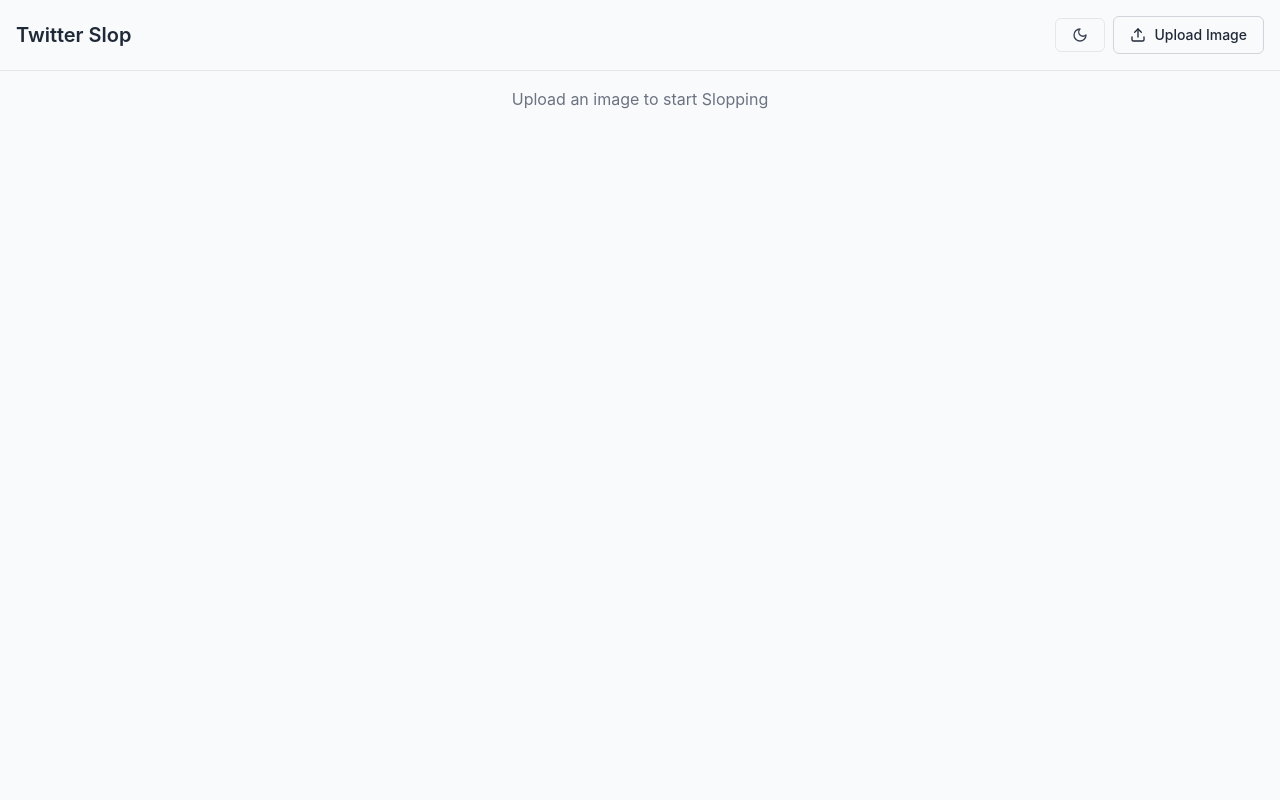
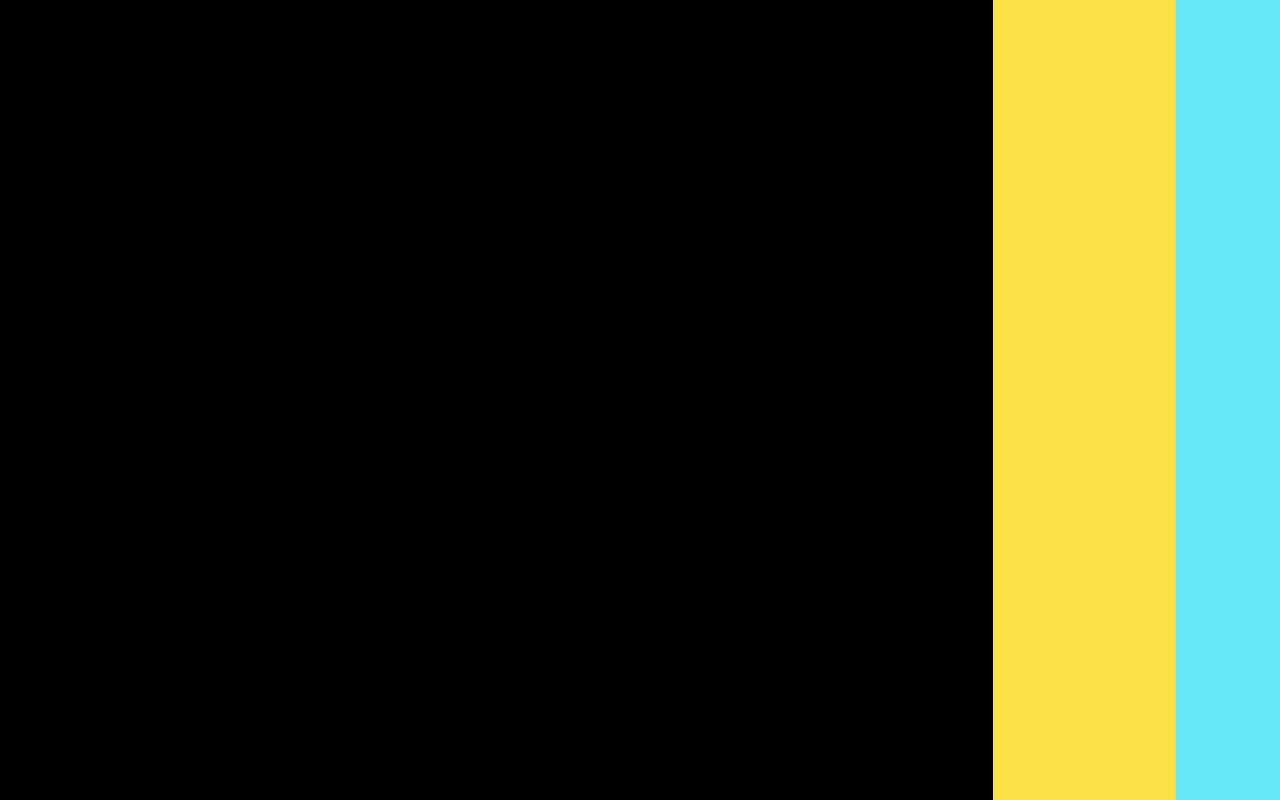
Before and after one commit to benbroks/personalized_twitter, a React (Create React App) app in the folder my-react-app/: page / in a window 1280 px wide. Built offline with nearby package versions, Linux system fonts and the light colour scheme.

Commit message:
this is kind of dumb

```diff
--- a/my-react-app/public/index.html
+++ b/my-react-app/public/index.html
@@ -15,6 +15,10 @@
       user's mobile device or desktop. See https://developers.google.com/web/fundamentals/web-app-manifest/
     -->
     <link rel="manifest" href="%PUBLIC_URL%/manifest.json" />
+    <!-- Example: Press Start 2P -->
+    <link rel="preconnect" href="https://fonts.gstatic.com" />
+    <link href="https://fonts.googleapis.com/css2?family=Press+Start+2P&display=swap" rel="stylesheet">
+
     <!--
       Notice the use of %PUBLIC_URL% in the tags above.
       It will be replaced with the URL of the `public` folder during the build.
--- a/my-react-app/src/App.js
+++ b/my-react-app/src/App.js
@@ -3,15 +3,18 @@
 import DarkModeToggle from './components/DarkModeToggle'
 import TweetList from './components/Tweetlist'
 import { Button } from './ui/button'
-import { Upload } from 'lucide-react'
+import { Upload, Loader2 } from 'lucide-react'
 import './App.scss'
+import TVAnimation from './components/TVAnimation'
+
 
 function App() {
   const [tweets, setTweets] = useState([])
-  const [tweetPair, setTweetPair] = useState(null)
+  const [showAnimation, setShowAnimation] = useState(true)
   const [likedTweets, setLikedTweets] = useState([])
   const [dislikedTweets, setDislikedTweets] = useState([])
   const [hasUploadedImage, setHasUploadedImage] = useState(false)
+  const [isUploading, setIsUploading] = useState(false)
   const fileInputRef = useRef(null)
 
   const generateFakeTweet = async () => {
@@ -30,6 +33,10 @@
     }
   }
 
+  const handleAnimationComplete = () => {
+    setShowAnimation(false)
+  }
+
   const handleOpenFileDialog = () => {
     fileInputRef.current && fileInputRef.current.click()
   }
@@ -37,6 +44,8 @@
   const handleFileUpload = async (event) => {
     const file = event.target.files[0]
     if (!file) return
+
+    setIsUploading(true)
 
     const formData = new FormData()
     formData.append('file', file)
@@ -51,10 +60,11 @@
       }
       const data = await response.json()
       console.log('Upload successful', data)
-      // When the image uploads successfully, update our flag.
       setHasUploadedImage(true)
     } catch (error) {
       console.error('Error uploading file:', error)
+    } finally {
+      setIsUploading(false)
     }
   }
 
@@ -86,6 +96,8 @@
 
   return (
     <ThemeProvider>
+      {showAnimation && <TVAnimation onAnimationComplete={handleAnimationComplete} />}
+
       <div className="font-sans min-h-screen bg-gray-50 dark:bg-neutral-950">
         <header className="flex items-center justify-between border-b p-4 border-gray-200 dark:border-gray-800">
           <h1 className="text-xl font-semibold text-gray-800 dark:text-gray-100">
@@ -103,7 +115,6 @@
               </Button>
             )}
             {!hasUploadedImage && (
-
               <Button
                 variant="outline"
                 onClick={handleOpenFileDialog}
@@ -124,7 +135,12 @@
           </div>
         </header>
         <main className="mx-auto w-full max-w-xl p-4">
-          {hasUploadedImage ? (
+          {isUploading ? (
+            <div className="flex items-center justify-center space-x-2">
+              <Loader2 className="h-6 w-6 animate-spin text-blue-500" />
+              <span className="text-gray-500 dark:text-gray-400">Uploading image...</span>
+            </div>
+          ) : hasUploadedImage ? (
             <TweetList
               tweets={tweets}
               generateFakeTweet={generateFakeTweet}
--- /dev/null
+++ b/my-react-app/src/components/TVAnimation.js
@@ -0,0 +1,57 @@
+import React, { useEffect, useState } from 'react'
+import { cn } from '../lib/utils'
+
+function TVAnimation({ onAnimationComplete }) {
+  const [animationState, setAnimationState] = useState('initial')
+
+  useEffect(() => {
+    // Initial state
+    setTimeout(() => {
+      console.log('Expanding')
+      setAnimationState('expanding')
+    }, 1000)
+
+    // Hold expanded state
+    setTimeout(() => {
+      console.log('Holding')
+      setAnimationState('holding')
+    }, 2000)
+
+    // Start sliding off screen
+    setTimeout(() => {
+      console.log('Separating')
+      setAnimationState('separating')
+    }, 5000)
+
+    // Complete
+    setTimeout(() => {
+      console.log('Complete')
+      setAnimationState('complete')
+      onAnimationComplete()
+    }, 6000)
+  }, [])
+
+  return (
+    <div className={cn(
+      "fixed inset-0 z-50 flex flex-col items-center justify-center bg-black",
+      animationState === 'complete' && 'hidden'
+    )}>
+      <div className={cn(
+        "flex w-full transition-all duration-1000",
+        animationState === 'initial' && 'h-6 opacity-0',
+        (animationState === 'expanding' || animationState === 'holding') && 'h-screen opacity-100',
+        animationState === 'separating' && 'h-screen opacity-100 translate-x-full'
+      )}>
+        <div className="w-1/7 bg-yellow-300" />
+        <div className="w-1/7 bg-cyan-300" />
+        <div className="w-1/7 bg-lime-400" />
+        <div className="w-1/7 bg-fuchsia-500" />
+        <div className="w-1/7 bg-red-500" />
+        <div className="w-1/7 bg-blue-600" />
+        <div className="w-1/7 bg-black" />
+      </div>
+    </div>
+  )
+}
+
+export default TVAnimation
--- a/my-react-app/src/index.css
+++ b/my-react-app/src/index.css
@@ -10,9 +10,9 @@
 
 body {
   margin: 0;
-  font-family: -apple-system, BlinkMacSystemFont, 'Segoe UI', 'Roboto', 'Oxygen',
+  /* font-family: -apple-system, BlinkMacSystemFont, 'Segoe UI', 'Roboto', 'Oxygen',
     'Ubuntu', 'Cantarell', 'Fira Sans', 'Droid Sans', 'Helvetica Neue',
-    sans-serif;
+    sans-serif; */
   -webkit-font-smoothing: antialiased;
   -moz-osx-font-smoothing: grayscale;
 }
--- a/my-react-app/tailwind.config.js
+++ b/my-react-app/tailwind.config.js
@@ -11,9 +11,12 @@
       },
       keyframes: {
         fadeIn: {
-          '0%': { opacity: 0, transform: 'translateY(10px)' },
-          '100%': { opacity: 1, transform: 'translateY(0)' },
+          '0%': { opacity: '0' },
+          '100%': { opacity: '1' },
         },
+      },
+      width: {
+        '1/7': '14.2857143%',
       },
       animation: {
         fadeIn: 'fadeIn 0.3s ease-out',
```
Lines whose indentation alone changed are shown as unchanged.
